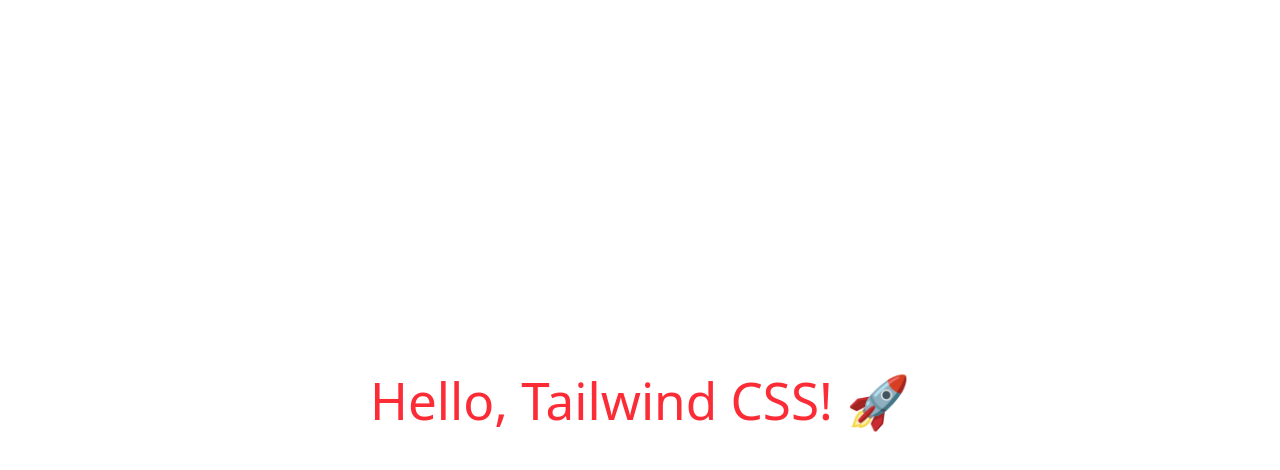
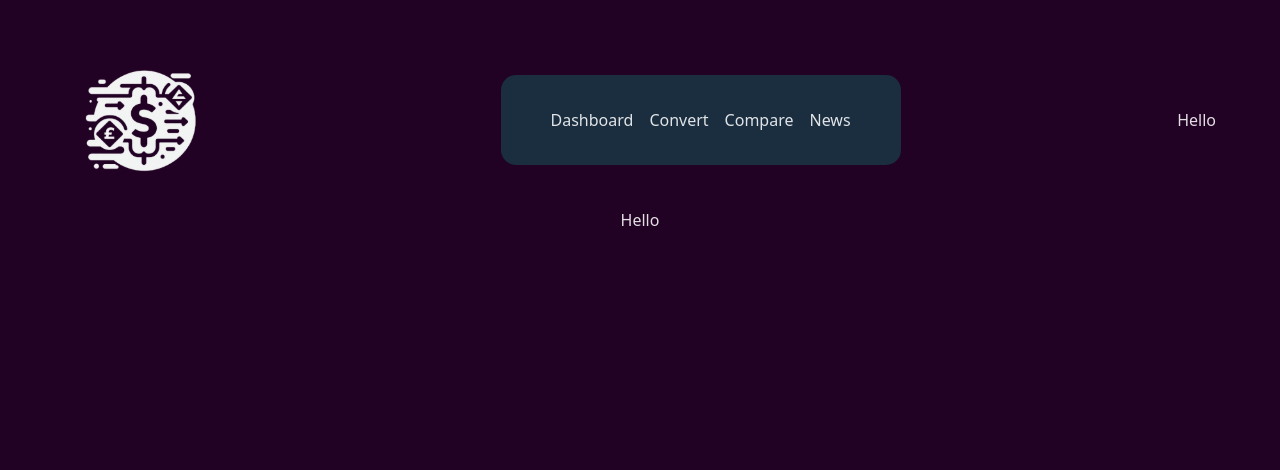
Before and after one commit to RobertasVasiliauskas/PUI, a React (Vite) app in the folder my-app/: page / in a window 1280 px wide. Shown: the top 470 px of the page. Built offline with nearby package versions, Linux system fonts and the light colour scheme.

Commit message:
created header component

```diff
--- a/my-app/src/App.jsx
+++ b/my-app/src/App.jsx
@@ -1,14 +1,13 @@
 import {useState} from 'react'
-import reactLogo from './assets/react.svg'
-import viteLogo from '/vite.svg'
 import './App.css'
+import Header from './Components/Heder/Header.jsx'
 
 function App() {
-    const [count, setCount] = useState(0)
     return (
-
-        <h1 className="text-red-500">Hello, Tailwind CSS! 🚀</h1>
-
+        <div className={"flex flex-col flex-1 min-h-screen"}>
+            <Header/>
+            <h1>Hello</h1>
+        </div>
     );
 }
 
--- /dev/null
+++ b/my-app/src/Components/Heder/Header.jsx
@@ -0,0 +1,12 @@
+import logo from '../../assets/logo.svg'
+import Navbar from './Navbar.jsx';
+
+export default function Header() {
+    return (
+        <header className={"h-[11rem] flex items-center justify-between px-[2rem]"}>
+            <img src={logo} alt={"logo"} className={"h-10 invert-100 h-[10rem] w-[10rem]"}/>
+            <Navbar />
+            <h1>Hello</h1>
+        </header>
+    )
+}
--- /dev/null
+++ b/my-app/src/Components/Heder/Navbar.jsx
@@ -0,0 +1,20 @@
+export default function Navbar() {
+    return (
+        <nav>
+            <ul className={"bg-[#1A2E40] flex gap-4 h-[5.625rem] w-[25rem] rounded-[15px] items-center justify-center"}>
+                <li>
+                    <a href={"#"}>Dashboard</a>
+                </li>
+                <li>
+                    <a href={"#"}>Convert</a>
+                </li>
+                <li>
+                    <a href={"#"}>Compare</a>
+                </li>
+                <li>
+                    <a href={"#"}>News</a>
+                </li>
+            </ul>
+        </nav>
+    );
+}
--- a/my-app/src/index.css
+++ b/my-app/src/index.css
@@ -7,64 +7,10 @@
 
   color-scheme: light dark;
   color: rgba(255, 255, 255, 0.87);
-  background-color: #242424;
+  background-color: #210124;
 
   font-synthesis: none;
   text-rendering: optimizeLegibility;
   -webkit-font-smoothing: antialiased;
   -moz-osx-font-smoothing: grayscale;
 }
-
-a {
-  font-weight: 500;
-  color: #646cff;
-  text-decoration: inherit;
-}
-a:hover {
-  color: #535bf2;
-}
-
-body {
-  margin: 0;
-  display: flex;
-  place-items: center;
-  min-width: 320px;
-  min-height: 100vh;
-}
-
-h1 {
-  font-size: 3.2em;
-  line-height: 1.1;
-}
-
-button {
-  border-radius: 8px;
-  border: 1px solid transparent;
-  padding: 0.6em 1.2em;
-  font-size: 1em;
-  font-weight: 500;
-  font-family: inherit;
-  background-color: #1a1a1a;
-  cursor: pointer;
-  transition: border-color 0.25s;
-}
-button:hover {
-  border-color: #646cff;
-}
-button:focus,
-button:focus-visible {
-  outline: 4px auto -webkit-focus-ring-color;
-}
-
-@media (prefers-color-scheme: light) {
-  :root {
-    color: #213547;
-    background-color: #ffffff;
-  }
-  a:hover {
-    color: #747bff;
-  }
-  button {
-    background-color: #f9f9f9;
-  }
-}
```
Also changed, not shown: my-app/src/Components/Heder/Logo.jsx (added), my-app/src/Components/Heder/Search.jsx (added), my-app/src/assets/logo.svg (added).
